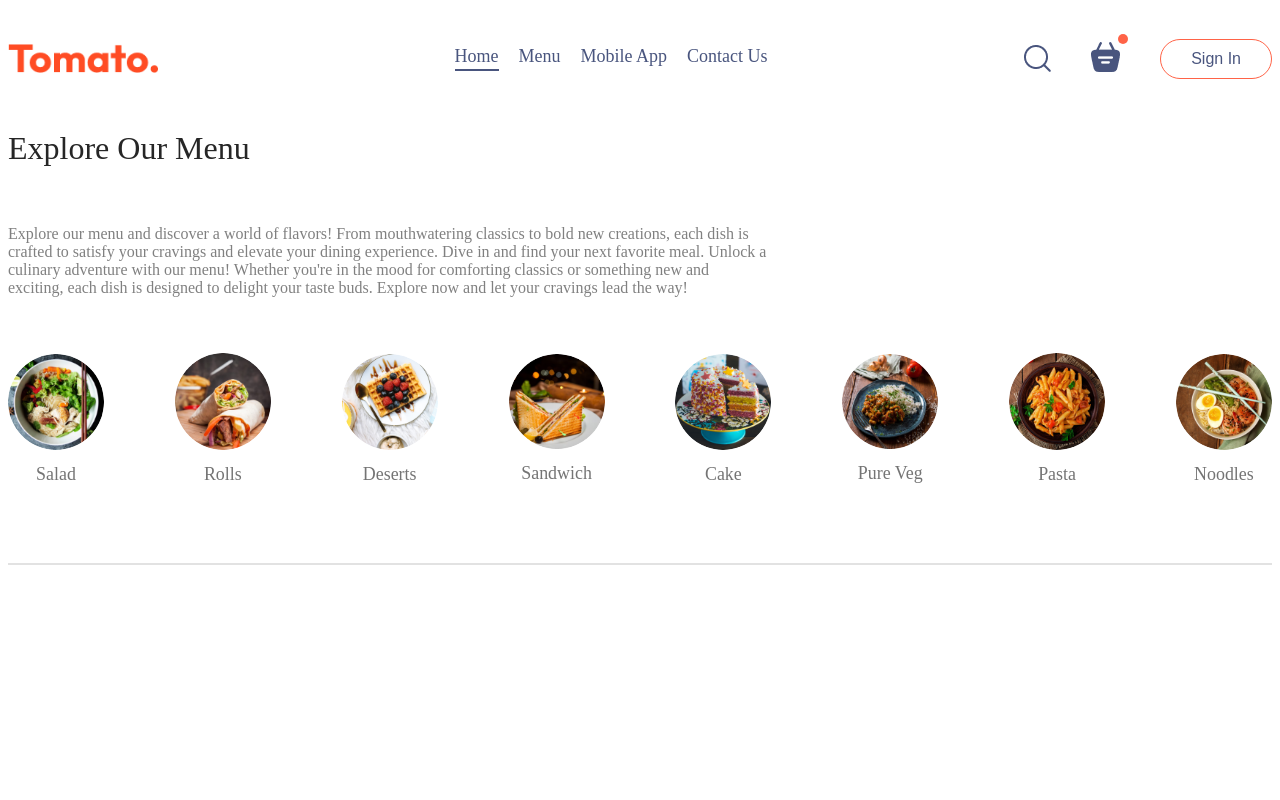
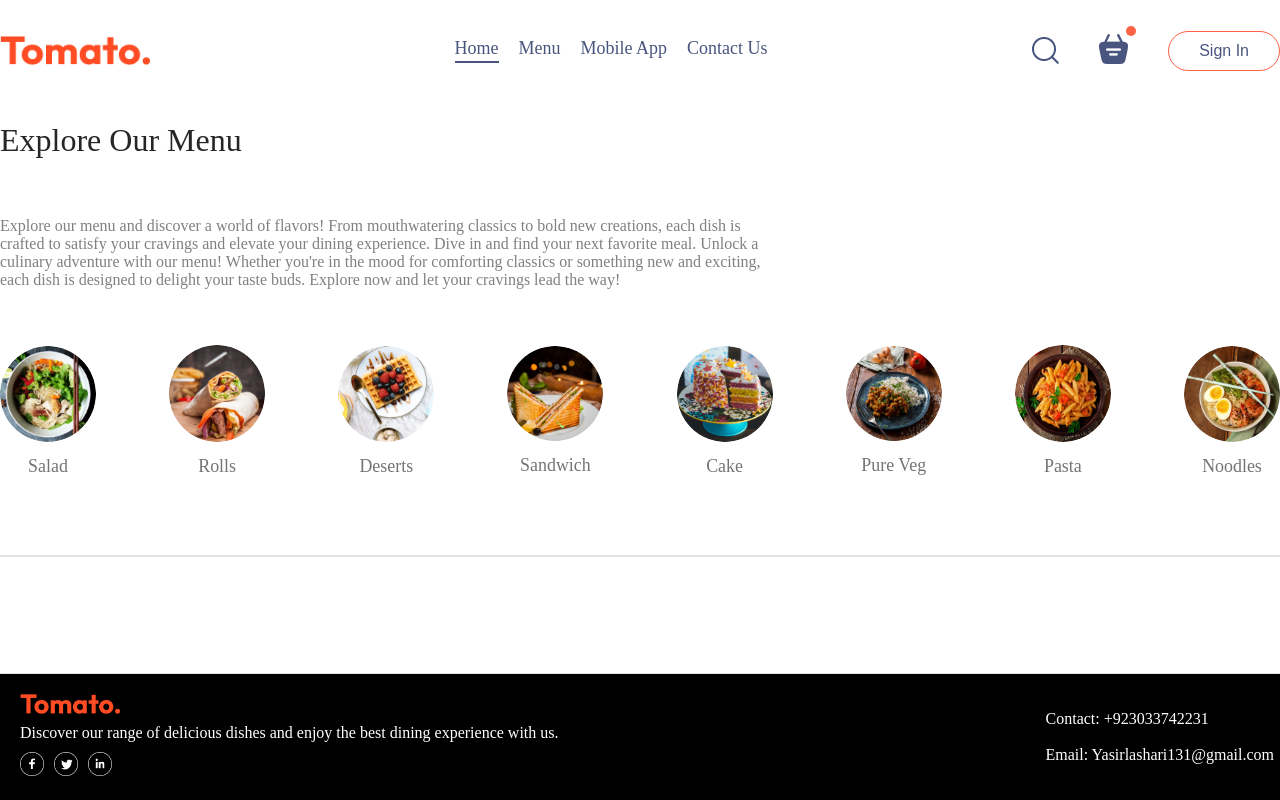
Before and after one commit to yasirlashari/Food_Delivery_App, a React (Vite) app in the folder frontend/: page /menu in a window 1280 px wide. Built offline with nearby package versions, Linux system fonts and the light colour scheme.

Commit message:
footer is down now i am working on appdownload option

```diff
--- a/frontend/src/App.jsx
+++ b/frontend/src/App.jsx
@@ -6,6 +6,7 @@ import Home from './pages/Home/Home';
 import Cart from './pages/Cart/Cart';
 import PlaceOrder from './pages/PlaceOrder/PlaceOrder';
 import Exploremenu from './components/Exploremenu/Exploremenu';
+import Footer from './components/Footer/Footer';
 
 const App = () => {
   return (
@@ -18,7 +19,7 @@ const App = () => {
         <Route path="/placeorder" element={<PlaceOrder />} />
         <Route path="/menu" element={<Exploremenu category="All" setCategory={() => {}} />} />
       </Routes>
-
+      <Footer />
     </div>
   );
 }
--- /dev/null
+++ b/frontend/src/components/Footer/Footer.css
@@ -0,0 +1,55 @@
+/* components/Footer/Footer.css */
+.footer {
+    display: flex;
+    justify-content: space-between;
+    align-items: center;
+    padding: 20px; /* Reduced padding to fit better in a fixed footer */
+    background-color: black;
+    border-top: 1px solid #e2e2e2;
+    color: white;
+    position: fixed;
+    bottom: 0;
+    left: 0;
+    width: 100%;
+    z-index: 1000; /* Ensure the footer stays on top of other content */
+  }
+
+  .footer-left, .footer-right {
+    display: flex;
+    flex-direction: column;
+    align-items: flex-start;
+  }
+
+  .footer-logo {
+    width: 100px; /* Adjust the width as needed */
+  }
+
+  .footer-description {
+    margin: 10px 0;
+    color: white;
+  }
+
+  .footer-social {
+    display: flex;
+    gap: 10px;
+  }
+
+  .footer-social img {
+    width: 24px;
+    height: 24px;
+  }
+
+
+  .footer-right {
+    text-align: right;
+  }
+
+  .footer-right p {
+    margin: 9px 26px;
+  }
+
+  /* Add padding to the bottom of the body to prevent content from being hidden behind the footer */
+  body {
+    margin: 0;
+    padding-bottom: 70px; /* Adjust based on the footer height */
+  }
--- /dev/null
+++ b/frontend/src/components/Footer/Footer.jsx
@@ -0,0 +1,35 @@
+// components/Footer/Footer.jsx
+import React from 'react';
+import './Footer.css';
+import { assets } from '../../assets/assets'; // Assuming your logo is stored here
+
+const Footer = () => {
+  return (
+    <footer className='footer'>
+      <div className='footer-left'>
+        <img src={assets.logo} alt="Logo" className='footer-logo' />
+        <p className='footer-description'>
+          Discover our range of delicious dishes and enjoy the best dining experience with us.
+        </p>
+        <div className='footer-social'>
+          <a href="https://facebook.com" target="_blank" rel="noopener noreferrer">
+            <img src={assets.facebook_icon} alt="Facebook" />
+          </a>
+          <a href="https://twitter.com" target="_blank" rel="noopener noreferrer">
+            <img src={assets.twitter_icon} alt="Twitter" />
+          </a>
+          <a href="https://linkedin.com" target="_blank" rel="noopener noreferrer">
+            <img src={assets.linkedin_icon} alt="LinkedIn" />
+          </a>
+        </div>
+      </div>
+
+      <div className='footer-right'>
+        <p>Contact: +923033742231</p>
+        <p>Email: Yasirlashari131@gmail.com</p>
+      </div>
+    </footer>
+  );
+}
+
+export default Footer;
```
Also changed, not shown: frontend/src/components/AppDownload/AppDownload.css (added), frontend/src/components/AppDownload/AppDownload.jsx (added).
